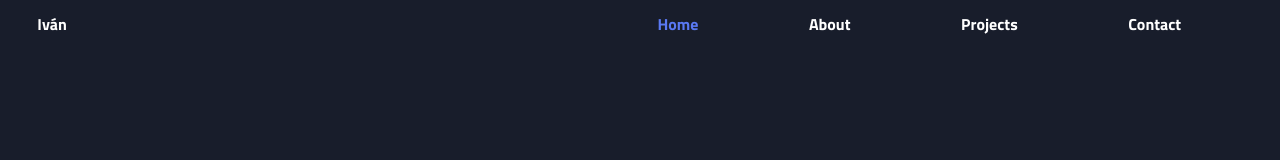
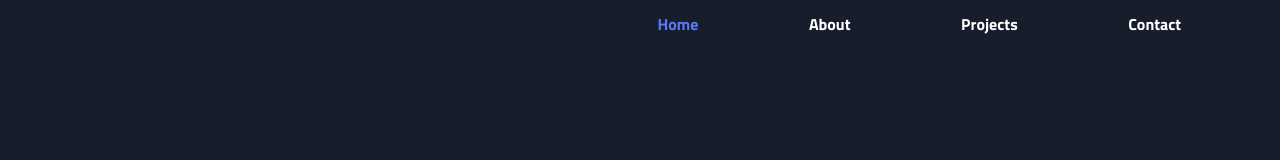
Before and after one commit to ivangonzalez224/Portfolio, a React (Vite) app: page / in a window 1280 px wide. Shown: the top 160 px of the page. Built offline with nearby package versions, Linux system fonts and the light colour scheme; no server answers.

Commit message:
Add animation to the name in the nav bar

```diff
--- a/src/assets/styles/NavBar.css
+++ b/src/assets/styles/NavBar.css
@@ -67,11 +67,28 @@ nav ul li a:hover {
   color: var(--fontpurple);
 }
 
+@keyframes fadeIn {
+  from {
+    opacity: 0;
+    transform: translateX(100%);
+  }
+
+  to {
+    opacity: 1;
+    transform: translateX(0);
+  }
+}
+
+.nav_left {
+  animation: fadeIn 1s ease-in-out; /* Adjust duration and timing as needed */
+}
+
 nav ul .nav_left {
   width: 6%;
   border-radius: 50px;
   justify-content: flex-start;
   align-items: center;
+  font-size: 25px;
 }
 
 #nav-ham {
```
